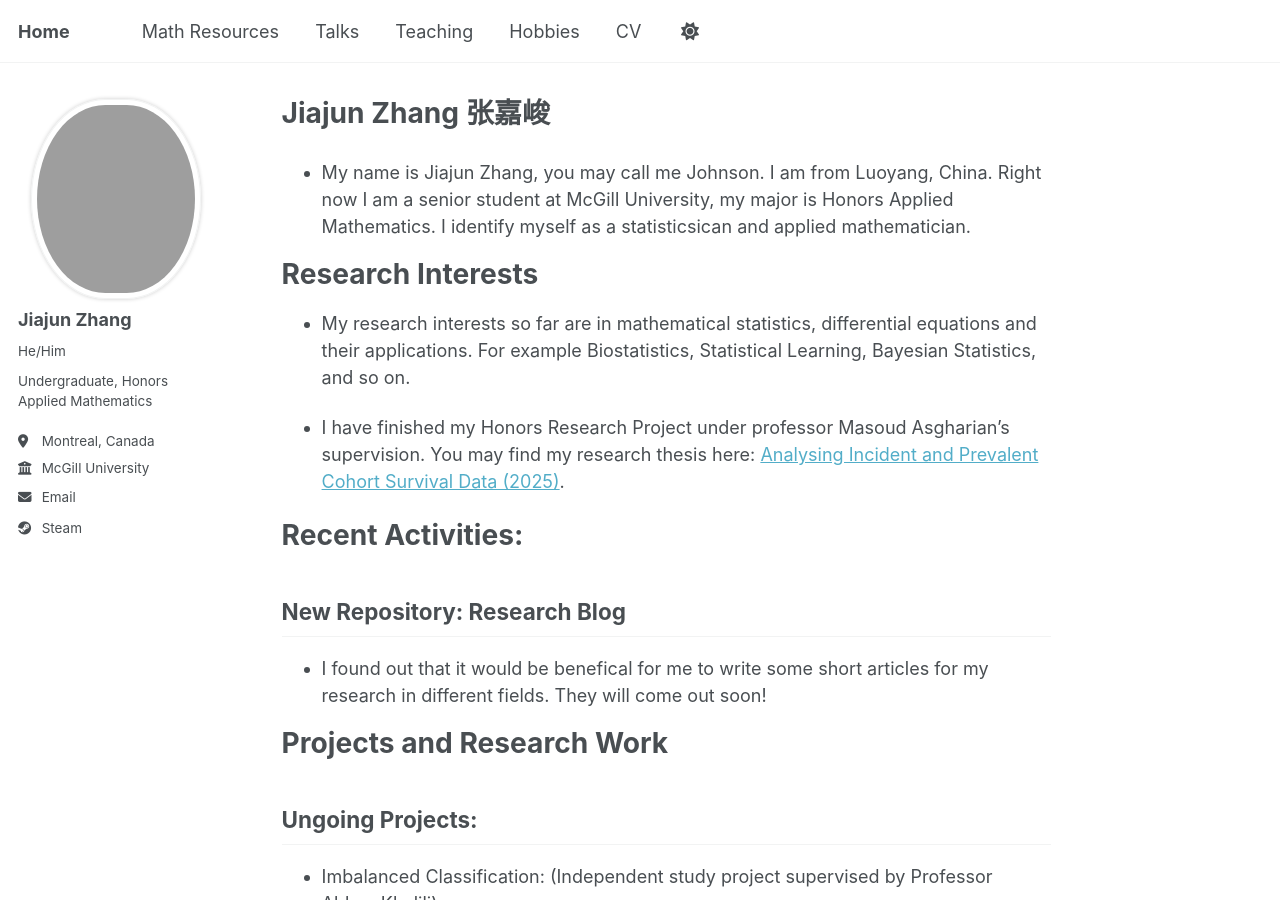
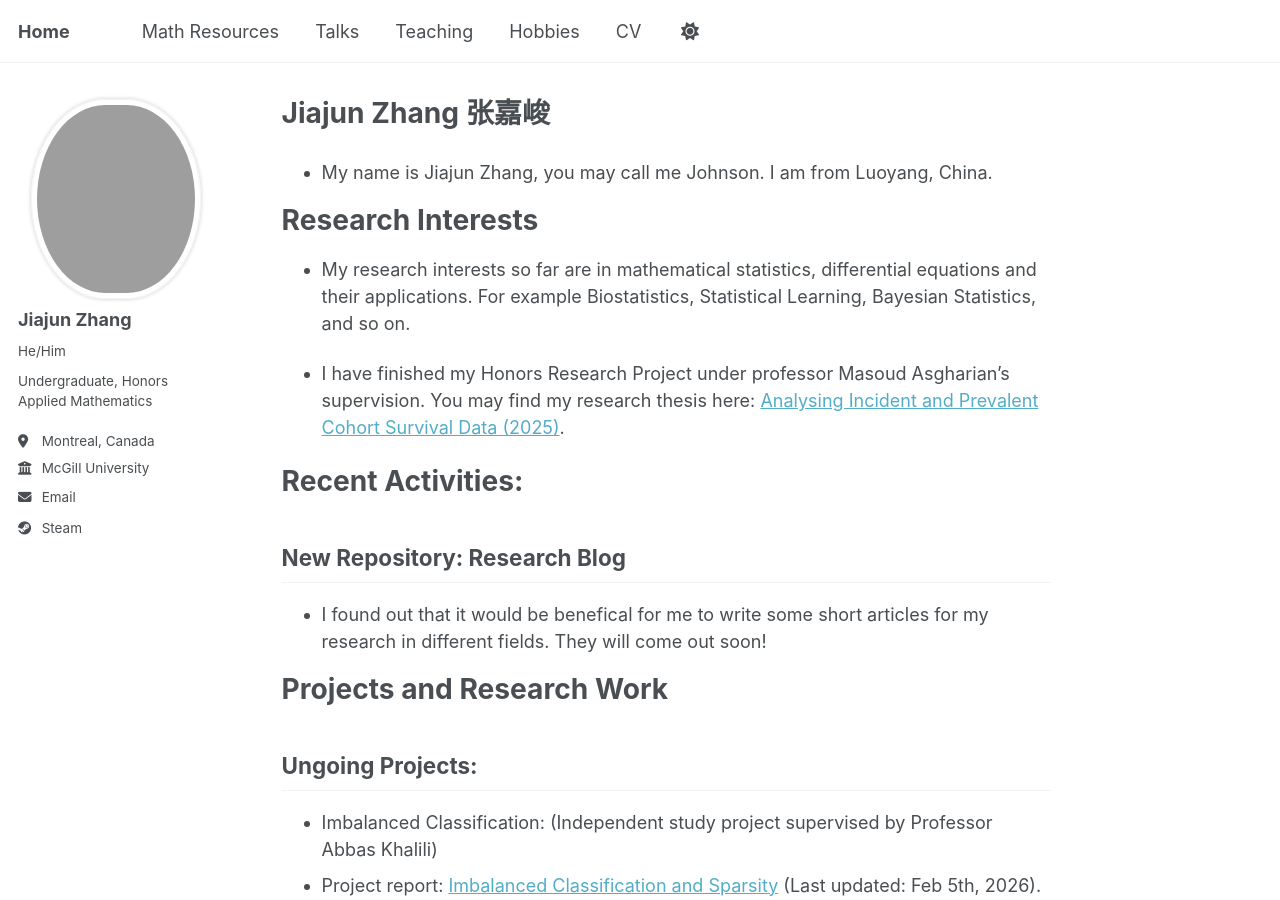
Before and after one commit to JohanssonRein/JohanssonRein.github.io, a Jekyll site: the page built from _pages/about.md, in a window 1280 px wide and 900 px high. Built offline with Jekyll 4.4.1, drawn with Linux system fonts in a browser that asks for light colours.

Commit message:
Update about.md

```diff
--- a/_pages/about.md
+++ b/_pages/about.md
@@ -7,7 +7,8 @@ redirect_from:
   - /about.html
 ---
 
-* My name is Jiajun Zhang, you may call me Johnson. I am from Luoyang, China. Right now I am a senior student at McGill University, my major is Honors Applied Mathematics. I identify myself as a statisticsican and applied mathematician.
+* My name is Jiajun Zhang, you may call me Johnson. I am from Luoyang, China.
+
 
 # Research Interests
 
```
